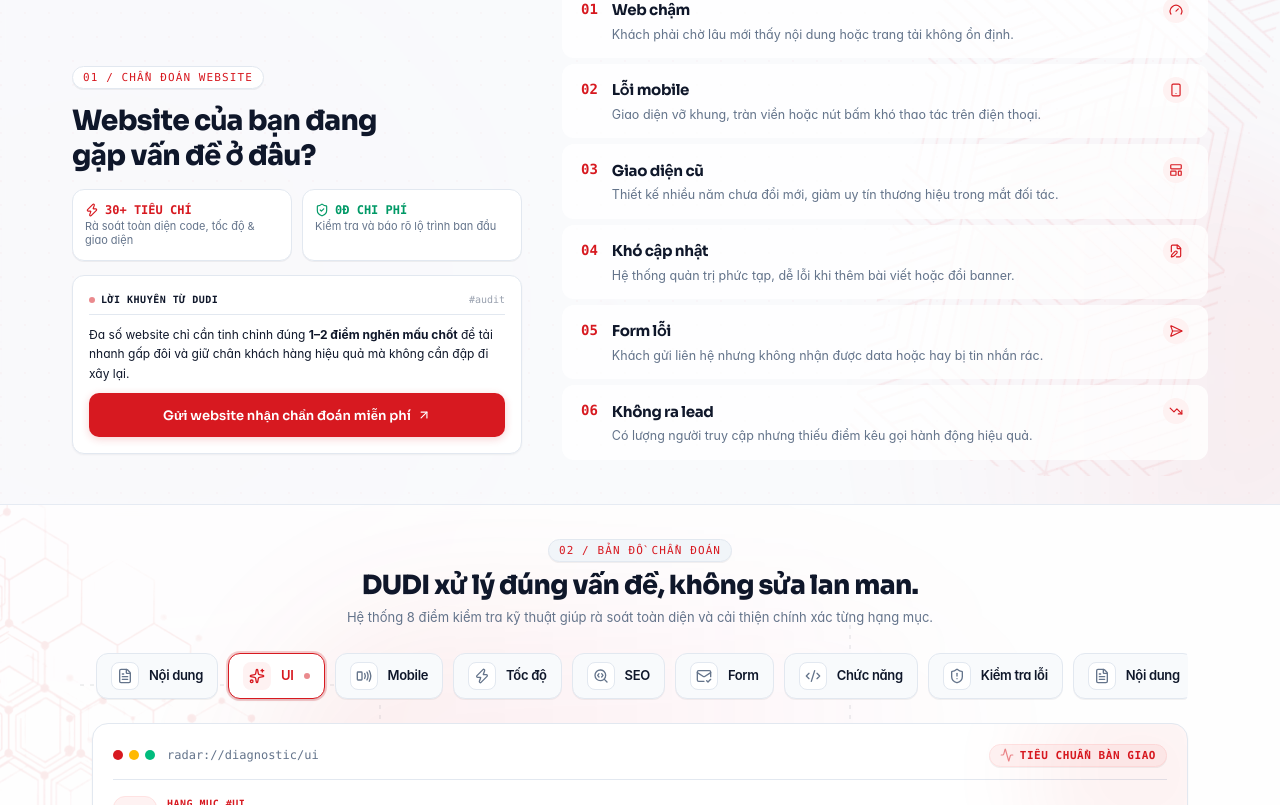
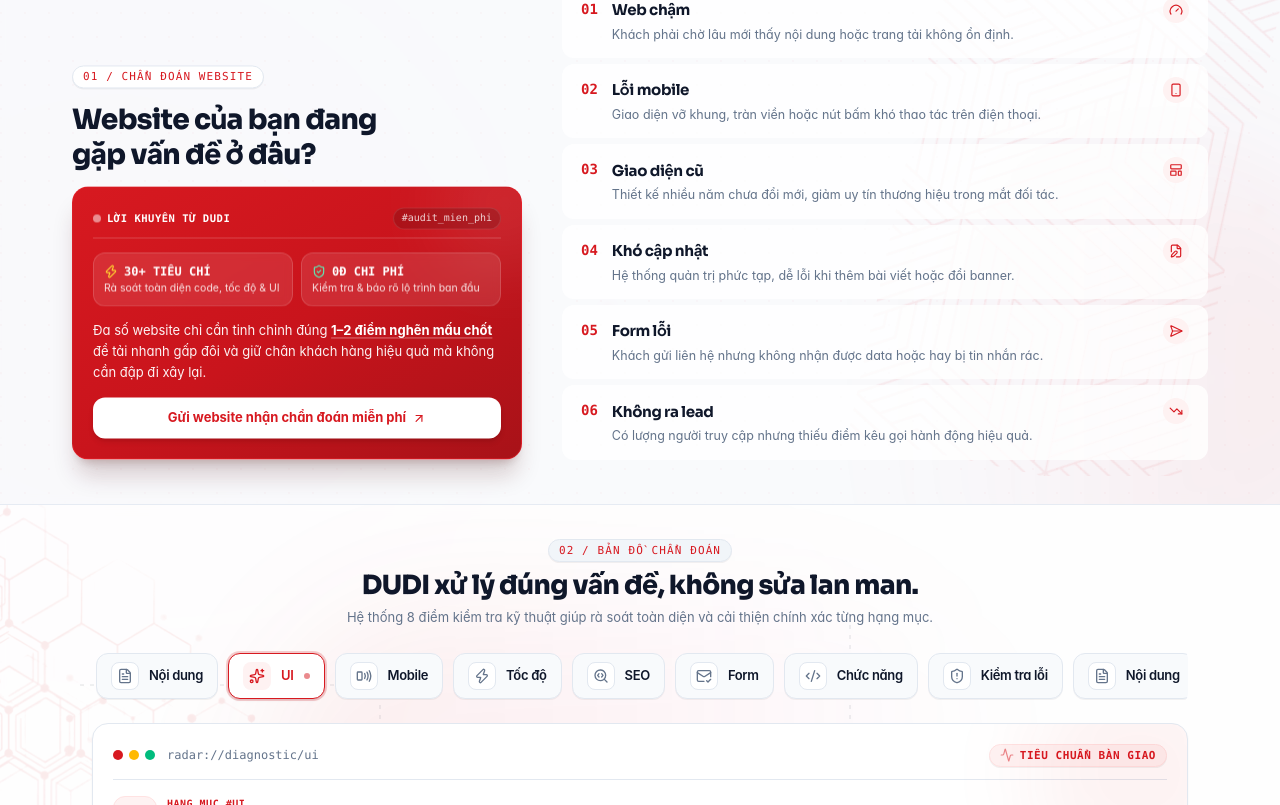
Before and after one commit to binhv005/dudi-page, a React (Vite) app: page / in a window 1280 px wide. Shown: the part 1515-2320 px from the top of the page. Built offline with nearby package versions, Linux system fonts and the light colour scheme; the HTML template or start-up script is replaced by a standard one.

Commit message:
feat: implement FAQ and ProblemSigns components with mascot illustration

```diff
--- a/src/components/landing/FAQ.jsx
+++ b/src/components/landing/FAQ.jsx
@@ -96,24 +96,26 @@ export default function FAQ() {
               Câu hỏi thường gặp
             </h2>
 
-            <p className="text-xs sm:text-sm text-[#64748B] dark:text-[#94A3B8] leading-relaxed">
-              Giải đáp minh bạch mọi thắc mắc về phạm vi, chi phí và quy trình trước khi bạn gửi website.
-            </p>
+            {/* Mascot FAQ Assistant & Direct Contact */}
+            <div className="relative pt-1 flex flex-col items-center sm:items-start group">
+              <div className="relative w-full max-w-[260px] sm:max-w-[280px] mx-auto lg:mx-0 flex flex-col items-center">
+                <img
+                  src="/faq-mascot.webp"
+                  alt="DUDI FAQ Support Mascot"
+                  className="w-full max-h-[280px] sm:max-h-[320px] object-contain select-none pointer-events-none drop-shadow-xl hover:scale-105 transition-transform duration-500 ease-out"
+                  loading="lazy"
+                />
 
-            <div className="p-4 rounded-xl bg-gradient-to-br from-[#D71920] via-[#C9141C] to-[#991016] text-white border border-red-400/40 shadow-lg shadow-red-950/20 space-y-2">
-              <p className="text-[10px] font-mono uppercase text-red-200 font-bold tracking-wider">Cần trao đổi riêng?</p>
-              <p className="text-xs text-white/95 leading-relaxed">
-                Đội ngũ kỹ thuật DUDI sẵn sàng xem qua website và phản hồi trực tiếp qua Zalo.
-              </p>
                 <a
                   href={COMPANY_CONFIG.zaloUrl}
                   target="_blank"
                   rel="noopener noreferrer"
-                className="inline-flex items-center gap-1.5 px-3 py-1.5 rounded-lg bg-white text-[#D71920] hover:bg-slate-50 text-xs font-bold shadow-sm transition-all cursor-pointer"
+                  className="mt-3 w-full inline-flex items-center justify-center gap-2 px-3.5 py-2.5 rounded-xl bg-white dark:bg-[#1E293B] hover:bg-red-50 dark:hover:bg-[#283548] text-[#D71920] dark:text-red-400 border border-[#E2E8F0] dark:border-[#334155] shadow-xs text-xs font-bold transition-all duration-200 group-hover:border-[#D71920]/40 group-hover:shadow-md cursor-pointer"
                 >
-                <MessageSquare className="w-3.5 h-3.5" />
-                <span>Nhắn tin Zalo trực tiếp</span>
+                  <MessageSquare className="w-3.5 h-3.5 text-[#D71920]" />
+                  <span>Cần trao đổi riêng? Chat Zalo</span>
                 </a>
+              </div>
             </div>
           </div>
 
--- a/src/components/landing/ProblemSigns.jsx
+++ b/src/components/landing/ProblemSigns.jsx
@@ -74,42 +74,45 @@ export default function ProblemSigns() {
               Website của bạn đang gặp vấn đề ở đâu?
             </h2>
 
-            {/* Quick Diagnostic Metrics Grid */}
-            <div className="grid grid-cols-2 gap-2.5 pt-0.5">
-              <div className="p-3 rounded-xl bg-white dark:bg-[#111827] border border-[#E2E8F0] dark:border-[#1F2937] shadow-2xs">
-                <div className="flex items-center gap-1.5 text-[#D71920] mb-0.5">
-                  <Zap className="w-3.5 h-3.5" />
-                  <span className="text-xs font-mono font-bold uppercase">30+ Tiêu chí</span>
+            {/* Unified Diagnostic & Advice Red Card */}
+            <div className="relative p-4 sm:p-5 rounded-2xl bg-gradient-to-br from-[#D71920] via-[#C9141C] to-[#A81218] text-white border border-red-500/40 shadow-xl shadow-red-950/20 space-y-3.5 overflow-hidden">
+              {/* Subtle ambient light inside the card */}
+              <div className="absolute -top-12 -right-12 w-32 h-32 bg-white/10 rounded-full blur-2xl pointer-events-none" />
+
+              <div className="flex items-center justify-between border-b border-white/20 pb-2 relative z-10">
+                <div className="flex items-center gap-1.5">
+                  <span className="w-2 h-2 rounded-full bg-white animate-pulse" />
+                  <span className="text-[10.5px] font-mono uppercase tracking-wider text-white font-bold">Lời khuyên từ DUDI</span>
                 </div>
-                <p className="text-[11px] text-[#64748B] dark:text-slate-400 leading-tight">Rà soát toàn diện code, tốc độ & giao diện</p>
+                <span className="text-[10px] font-mono text-white/80 bg-black/15 px-2 py-0.5 rounded-full border border-white/10">#audit_mien_phi</span>
               </div>
 
-              <div className="p-3 rounded-xl bg-white dark:bg-[#111827] border border-[#E2E8F0] dark:border-[#1F2937] shadow-2xs">
-                <div className="flex items-center gap-1.5 text-emerald-600 dark:text-emerald-400 mb-0.5">
-                  <ShieldCheck className="w-3.5 h-3.5" />
-                  <span className="text-xs font-mono font-bold uppercase">0đ Chi phí</span>
+              {/* Quick Diagnostic Metrics Embedded */}
+              <div className="grid grid-cols-2 gap-2 relative z-10">
+                <div className="p-2.5 rounded-xl bg-white/10 backdrop-blur-xs border border-white/15">
+                  <div className="flex items-center gap-1.5 text-white mb-0.5">
+                    <Zap className="w-3.5 h-3.5 text-amber-300" />
+                    <span className="text-xs font-mono font-bold uppercase">30+ Tiêu chí</span>
+                  </div>
+                  <p className="text-[10.5px] text-white/85 leading-tight">Rà soát toàn diện code, tốc độ & UI</p>
                 </div>
-                <p className="text-[11px] text-[#64748B] dark:text-slate-400 leading-tight">Kiểm tra và báo rõ lộ trình ban đầu</p>
-              </div>
-            </div>
 
-            {/* Expert Diagnostic Advice Card */}
-            <div className="p-3.5 sm:p-4 rounded-xl bg-white dark:bg-[#111827] border border-[#E2E8F0] dark:border-[#1F2937] shadow-xs space-y-2.5">
-              <div className="flex items-center justify-between border-b border-[#E2E8F0] dark:border-[#1F2937] pb-1.5">
-                <div className="flex items-center gap-1.5">
-                  <span className="w-1.5 h-1.5 rounded-full bg-[#D71920] animate-pulse" />
-                  <span className="text-[10px] font-mono uppercase tracking-wider text-[#0F172A] dark:text-white font-bold">Lời khuyên từ DUDI</span>
+                <div className="p-2.5 rounded-xl bg-white/10 backdrop-blur-xs border border-white/15">
+                  <div className="flex items-center gap-1.5 text-white mb-0.5">
+                    <ShieldCheck className="w-3.5 h-3.5 text-emerald-300" />
+                    <span className="text-xs font-mono font-bold uppercase">0đ Chi phí</span>
+                  </div>
+                  <p className="text-[10.5px] text-white/85 leading-tight">Kiểm tra & báo rõ lộ trình ban đầu</p>
                 </div>
-                <span className="text-[10px] font-mono text-gray-400 dark:text-slate-400">#audit</span>
               </div>
 
-              <p className="text-xs text-[#0F172A] dark:text-slate-200 leading-relaxed">
-                Đa số website chỉ cần tinh chỉnh đúng <strong>1–2 điểm nghẽn mấu chốt</strong> để tải nhanh gấp đôi và giữ chân khách hàng hiệu quả mà không cần đập đi xây lại.
+              <p className="text-xs sm:text-[13px] text-white/95 leading-relaxed relative z-10">
+                Đa số website chỉ cần tinh chỉnh đúng <strong className="text-white font-bold underline decoration-white/40 decoration-1 underline-offset-2">1–2 điểm nghẽn mấu chốt</strong> để tải nhanh gấp đôi và giữ chân khách hàng hiệu quả mà không cần đập đi xây lại.
               </p>
 
               <a
                 href="#form-tu-van"
-                className="w-full btn-primary !text-xs sm:!text-[13px] !font-semibold !py-2.5 flex items-center justify-center gap-1.5 group shadow-sm"
+                className="w-full bg-white text-[#D71920] hover:bg-red-50 active:scale-[0.99] font-bold text-xs sm:text-[13px] py-2.5 sm:py-3 px-4 rounded-xl flex items-center justify-center gap-1.5 group shadow-md transition-all duration-200 relative z-10 cursor-pointer"
               >
                 <span>Gửi website nhận chẩn đoán miễn phí</span>
                 <ArrowUpRight className="w-3.5 h-3.5 transition-transform group-hover:translate-x-0.5 group-hover:-translate-y-0.5" />
```
Also changed, not shown: public/faq-mascot.webp (added). Lines whose indentation alone changed are shown as unchanged.
